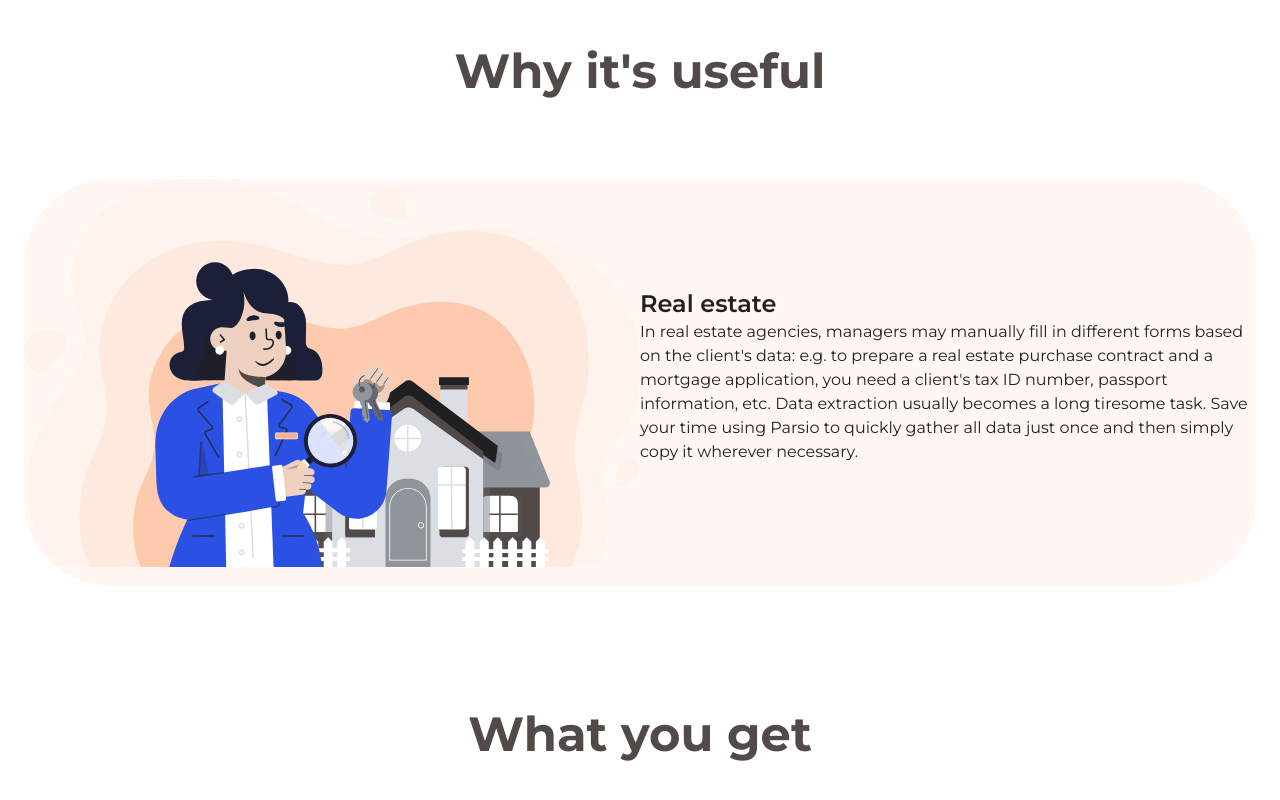
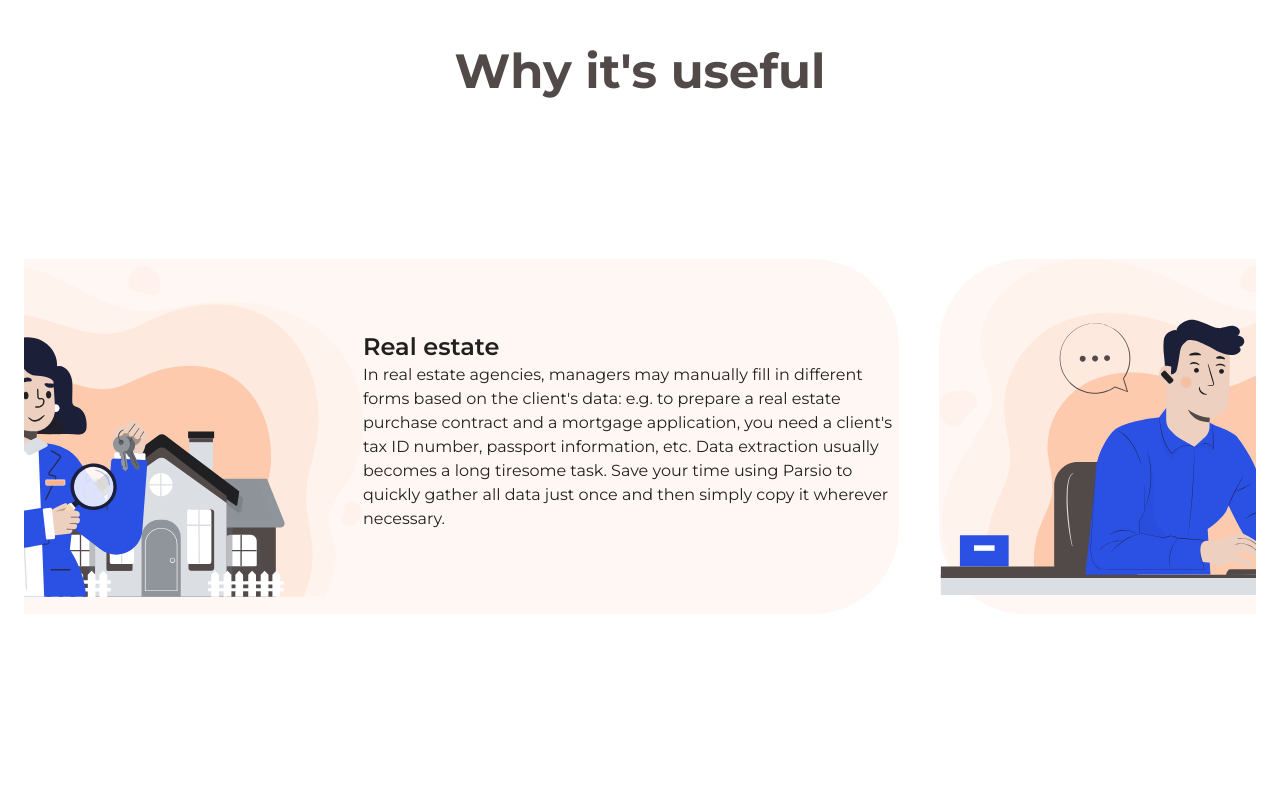
Before and after one commit to e-muravev/parsio_landing, a React (Create React App) app: page / in a window 1280 px wide. Shown: the part 1968-2768 px from the top of the page. Built offline with nearby package versions, Linux system fonts and the light colour scheme.

Commit message:
part two

```diff
--- a/src/layout/AppBar/index.tsx
+++ b/src/layout/AppBar/index.tsx
@@ -80,7 +80,6 @@ const ResponsiveAppBar = () => {
             height: 32,
             display: "flex",
             alignItems: "center",
-            p: 2,
           }}
         >
           <ParsioLabel />
--- a/src/layout/WhatYouGet/index.tsx
+++ b/src/layout/WhatYouGet/index.tsx
@@ -15,8 +15,8 @@ const WhatYouGetSection = () => {
       >
         What you get
       </Typography>
-      <Grid container>
-        <Grid xs={12} md={6} sx={{ paddingBottom: 10 }}>
+      <Grid container sx={{ paddingBottom: 10 }}>
+        <Grid xs={12} md={6}>
           <Typography
             variant="h4"
             sx={{ color: "rgba(56, 92, 237, 1)", fontWeight: 600, pb: 3 }}
--- /dev/null
+++ b/src/layout/WhyItUseful/index.css
@@ -0,0 +1,8 @@
+#whyitsuseful::-webkit-scrollbar {
+  display: none;
+}
+
+#whyitsuseful {
+  -ms-overflow-style: none; /* Edge */
+  scrollbar-width: none; /* Firefox */
+}
--- a/src/layout/WhyItUseful/index.tsx
+++ b/src/layout/WhyItUseful/index.tsx
@@ -1,4 +1,4 @@
-import React from "react";
+import React, { useEffect, useRef, useState } from "react";
 import { Typography, Grid, Box } from "@mui/material";
 import {
   RealEstateIcon,
@@ -6,8 +6,79 @@ import {
   OfficeAdministrationIcon,
   RecruitmentIcon,
 } from "../../images";
+import "./index.css";
+
+function isInViewport(element: HTMLElement) {
+  const rect = element.getBoundingClientRect();
+  return (
+    rect.top >= 0 &&
+    rect.left >= 0 &&
+    rect.bottom <=
+      (window.innerHeight || document.documentElement.clientHeight) &&
+    rect.right <= (window.innerWidth || document.documentElement.clientWidth)
+  );
+}
 
 const WhyItsUsefulSection: React.FC = () => {
+  const [wrapperHeight, setWrapperHeight] = useState<number | undefined>();
+  const ref = useRef<null | HTMLDivElement>(null);
+
+  useEffect(() => {
+    const scrollToTop = function () {
+      window.scrollTo(0, 0);
+    };
+
+    window.addEventListener("beforeunload", scrollToTop);
+
+    return () => {
+      window.removeEventListener("beforeunload", scrollToTop);
+    };
+  }, []);
+
+  useEffect(() => {
+    if (ref.current) {
+      setWrapperHeight(ref.current.scrollWidth - 2 * ref.current.clientWidth);
+    }
+  }, [setWrapperHeight]);
+
+  useEffect(() => {
+    // horizontal scrolling animation dependent to window scroll
+    let lastScrollTop = 0;
+    let scrollY = 0;
+
+    window.addEventListener("scroll", () => {
+      if (ref.current) {
+        if (isInViewport(ref.current)) {
+          const st = window.pageYOffset || document.documentElement.scrollTop;
+          if (st > lastScrollTop) {
+            //downscroll code
+            if (scrollY) {
+              ref.current.scrollLeft =
+                ref.current.scrollLeft + (window.scrollY - scrollY);
+            }
+
+            scrollY = window.scrollY;
+          } else {
+            // upscroll code
+            if (scrollY) {
+              ref.current.scrollLeft =
+                ref.current.scrollLeft - (scrollY - window.scrollY);
+            }
+
+            scrollY = window.scrollY;
+          }
+          lastScrollTop = st <= 0 ? 0 : st; // For Mobile or negative scrolling
+        } else {
+          scrollY = 0;
+        }
+      }
+    });
+
+    return () => {
+      window.removeEventListener("scroll", () => {});
+    };
+  }, []);
+
   return (
     <Box mt={15}>
       <Typography
@@ -21,9 +92,21 @@ const WhyItsUsefulSection: React.FC = () => {
       >
         Why it's useful
       </Typography>
-      <Grid container flexWrap="nowrap" sx={{ overflowX: "scroll" }}>
+      <Box sx={{ height: wrapperHeight }}>
+        <Box sx={{ position: "sticky", top: "25vh" }}>
+          <Grid
+            id="whyitsuseful"
+            ref={ref}
+            container
+            flexWrap="nowrap"
+            sx={{
+              overflowX: "scroll",
+              padding: { lg: 10 },
+            }}
+          >
             <Grid
               item
+              mr={5}
               xs={12}
               flexShrink="0"
               sx={{
@@ -49,12 +132,13 @@ const WhyItsUsefulSection: React.FC = () => {
                     </Typography>
                     <Typography>
                       In real estate agencies, managers may manually fill in
-                  different forms based on the client's data: e.g. to prepare a
-                  real estate purchase contract and a mortgage application, you
-                  need a client's tax ID number, passport information, etc. Data
-                  extraction usually becomes a long tiresome task. Save your
-                  time using Parsio to quickly gather all data just once and
-                  then simply copy it wherever necessary.
+                      different forms based on the client's data: e.g. to
+                      prepare a real estate purchase contract and a mortgage
+                      application, you need a client's tax ID number, passport
+                      information, etc. Data extraction usually becomes a long
+                      tiresome task. Save your time using Parsio to quickly
+                      gather all data just once and then simply copy it wherever
+                      necessary.
                     </Typography>
                   </Box>
                 </Grid>
@@ -62,6 +146,7 @@ const WhyItsUsefulSection: React.FC = () => {
             </Grid>
             <Grid
               item
+              mr={5}
               xs={12}
               flexShrink="0"
               sx={{
@@ -88,10 +173,11 @@ const WhyItsUsefulSection: React.FC = () => {
                     <Typography>
                       Processing VGM certificates, bills of lading, proforma
                       invoices, certificates of origin, shipper's letters of
-                  instruction and other documents takes a huge amount of time.
-                  With Parsio, all you need is to set up a template and process
-                  all your standardized documents in bulk: every character will
-                  be properly recognized for you to use it wherever you need.
+                      instruction and other documents takes a huge amount of
+                      time. With Parsio, all you need is to set up a template
+                      and process all your standardized documents in bulk: every
+                      character will be properly recognized for you to use it
+                      wherever you need.
                     </Typography>
                   </Box>
                 </Grid>
@@ -99,6 +185,7 @@ const WhyItsUsefulSection: React.FC = () => {
             </Grid>
             <Grid
               item
+              mr={5}
               xs={12}
               flexShrink="0"
               sx={{
@@ -123,12 +210,13 @@ const WhyItsUsefulSection: React.FC = () => {
                       Office administration
                     </Typography>
                     <Typography>
-                  Payment order and invoices processing, incoming and outgoing
-                  mail management, verifying partner's data and work with other
-                  documents may be a time-consuming task. Using a template to
-                  automatically recognize all the necessary information from
-                  such documents can save you a lot of time, because recognition
-                  with Parsio is done with high speed.
+                      Payment order and invoices processing, incoming and
+                      outgoing mail management, verifying partner's data and
+                      work with other documents may be a time-consuming task.
+                      Using a template to automatically recognize all the
+                      necessary information from such documents can save you a
+                      lot of time, because recognition with Parsio is done with
+                      high speed.
                     </Typography>
                   </Box>
                 </Grid>
@@ -136,6 +224,7 @@ const WhyItsUsefulSection: React.FC = () => {
             </Grid>
             <Grid
               item
+              mr={5}
               xs={12}
               flexShrink="0"
               sx={{
@@ -160,11 +249,12 @@ const WhyItsUsefulSection: React.FC = () => {
                       Recruitment
                     </Typography>
                     <Typography>
-                  Gathering information from candidates' CVs, resumes and cover
-                  letters in all their shapes and forms is an exhausting task
-                  when you do it manually. Try using Parsio instead: template
-                  and AI recognition will help you parse all the needed
-                  information you receive and copy it wherever you need.
+                      Gathering information from candidates' CVs, resumes and
+                      cover letters in all their shapes and forms is an
+                      exhausting task when you do it manually. Try using Parsio
+                      instead: template and AI recognition will help you parse
+                      all the needed information you receive and copy it
+                      wherever you need.
                     </Typography>
                   </Box>
                 </Grid>
@@ -172,6 +262,8 @@ const WhyItsUsefulSection: React.FC = () => {
             </Grid>
           </Grid>
         </Box>
+      </Box>
+    </Box>
   );
 };
 
```
Lines whose indentation alone changed are shown as unchanged.
